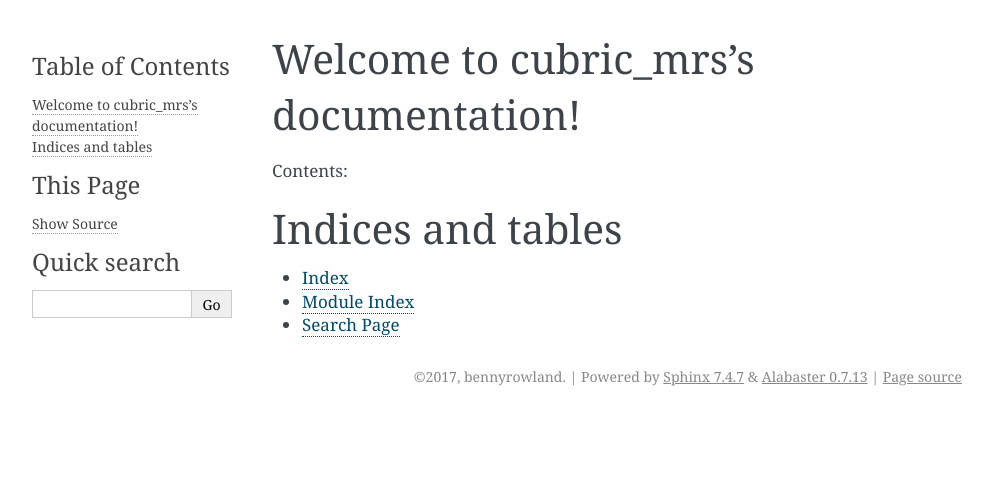
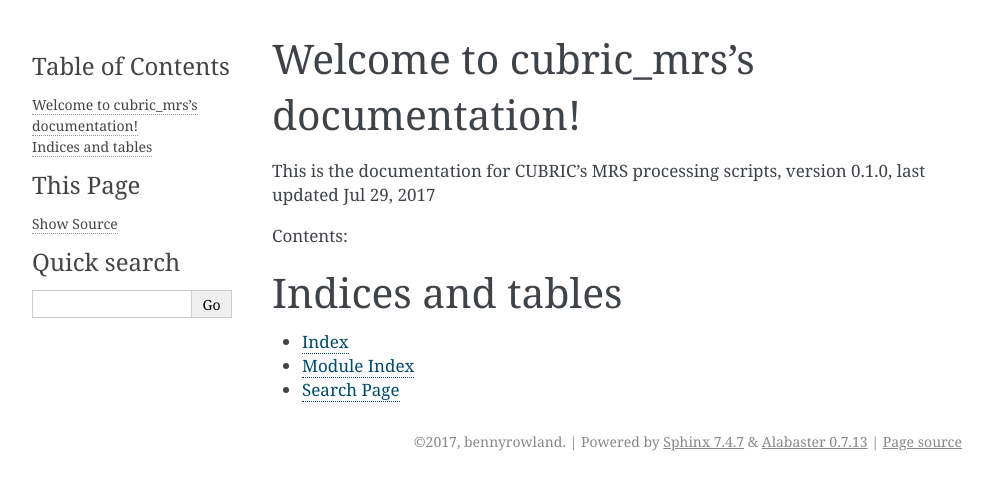
Before and after one commit to bennyrowland/cubric_mrs, a Sphinx documentation site: the page built from docs/index.rst, in a window 1280 px wide. Shown: the top 490 px of the page, without its empty margins (148-1141 px from the left). Built offline with Sphinx 7.4.7, drawn with Linux system fonts in a browser that asks for light colours.

Commit message:
BLD: PyPI test upload
Modified .travis.yml to upload distribution to testpypi repo, also
changed sphinx index page to show the current version and date of build
and changed version to 0.1.0

```diff
--- a/cubric_mrs/_version.py
+++ b/cubric_mrs/_version.py
@@ -1 +1 @@
-__version__ = "0.0.1"
+__version__ = "0.1.0"
--- a/docs/index.rst
+++ b/docs/index.rst
@@ -5,6 +5,9 @@
 
 Welcome to cubric_mrs's documentation!
 ======================================
+
+This is the documentation for CUBRIC's MRS processing scripts, version
+|release|, last updated |today|
 
 Contents:
 
```
Also changed, not shown: .travis.yml.
